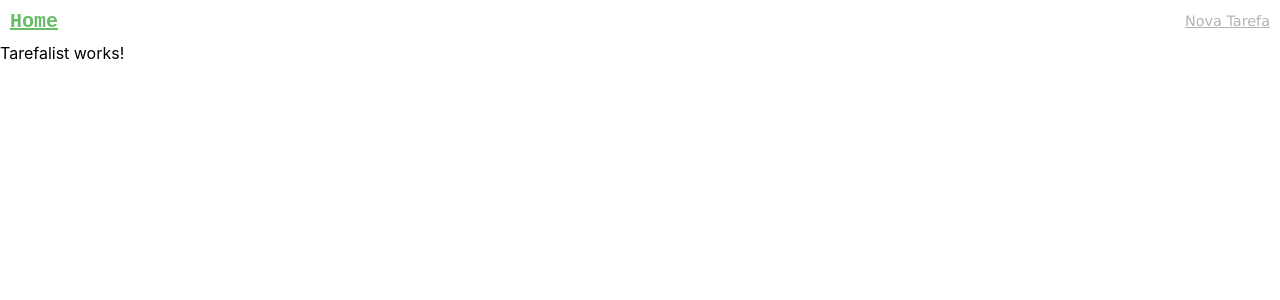
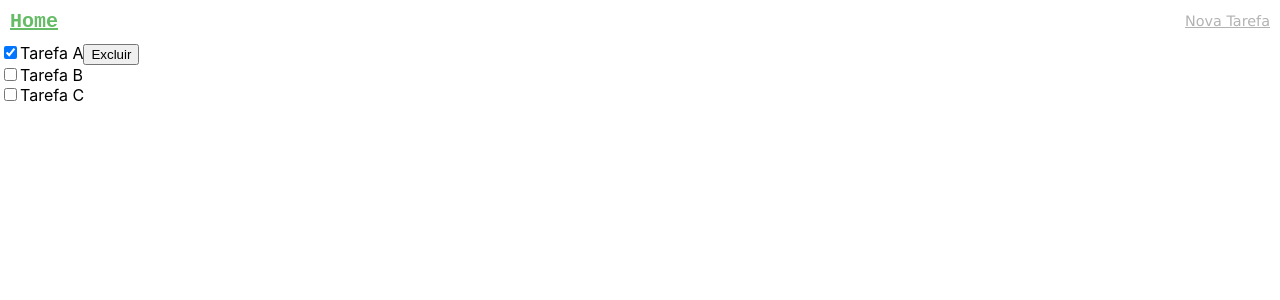
Before and after one commit to robertokondo8496/tarefas, a React (Create React App) app in the folder tarefas/: page /To-Do-List in a window 1280 px wide. Before the commit this address led to /To-Do-List/To-Do-List. Shown: the top 300 px of the page. Built offline with nearby package versions, Linux system fonts and the light colour scheme.

Commit message:
Cria metodos para tarefas

```diff
--- a/tarefas/src/App.js
+++ b/tarefas/src/App.js
@@ -1,3 +1,4 @@
+import { useState } from 'react';
 import {
   BrowserRouter as Router,
   Switch,
@@ -11,12 +12,53 @@ import Header from './components/Header/Header'
 import Home from './components/Home/Home'
 
 function App() {
+
+  const [ ultimoId, setUltimoId ] = useState(3);
+  const [ tarefas, setTarefas ] = useState([
+    { id: 1, completada: true, texto: 'Tarefa A' },
+    { id: 2, completada: false, texto: 'Tarefa B' },
+    { id: 3, completada: false, texto: 'Tarefa C' }
+  ]);
+
+  const setTarefa = (tarefa, completada) => {
+    setTarefas(
+      tarefas.map(_tarefa => {
+        if (_tarefa.id === tarefa.id) {
+          return {
+            id: tarefa.id,
+            completada,
+            texto: tarefa.texto
+          };
+        } else {
+          return _tarefa;
+        }
+      }),
+    );
+  };
+
+  const addTarefa = (texto) => {
+    const novoId = ultimoId + 1;
+    setTarefas([
+      ...tarefas,
+      {
+        id: novoId,
+        completada: false,
+        texto
+      }
+    ]);
+    setUltimoId(novoId);
+  };
+
+  const deleteTarefa = (tarefa) => {
+    setTarefas(tarefas.filter((_tarefa) => _tarefa !== tarefa));
+  };
+
   return (
     <Router>
       <Header />
       <Switch>
         <Route path="/To-Do-List">
-          <Home />
+          <Home tarefas={tarefas} setTarefa={setTarefa} deleteTarefa={deleteTarefa}/>
         </Route>
         <Route exact path="/">
           <Redirect to="/To-Do-List" />
--- a/tarefas/src/components/Home/Home.js
+++ b/tarefas/src/components/Home/Home.js
@@ -1,38 +1,29 @@
-import {
-    NavLink,
-    Redirect,
-    Route,
-    Switch,
-    useRouteMatch
-  } from 'react-router-dom';
+  import './Home.css';
 
-  import './Home.css';
-  import TarefaList from '../TarefaList/TarefaList';
-
-  function Home() {
-
-    const routeMatch = useRouteMatch();
-
+  function Home({tarefas, setTarefa, deleteTarefa}) {
     return (
-      <>
-        <div className="container row sm-vertical">
-          <div className="col sm-full">
-            <main>
-              <Switch>
-                <Route path={`${routeMatch.path}/To-Do-List`}>
-                  <TarefaList />
-                </Route>
-                <Route path={`${routeMatch.path}/Nova-Tarefa`}>
-                  <TarefaList />
-                </Route>
-                <Route path={`${routeMatch.path}/`}>
-                  <Redirect to={`${routeMatch.path}/To-Do-List`} />
-                </Route>
-              </Switch>
-            </main>
-          </div>
+      tarefas.map(tarefa => (
+        <div key={tarefa.id}>
+          <input
+            id={`completada_${tarefa.id}`}
+            type="checkbox"
+            onChange={event => setTarefa(tarefa, event.target.checked)}
+            value={tarefa.completada}
+            defaultChecked={tarefa.completada}
+          />
+          <label htmlFor={`completada_${tarefa.id}`}>
+            { tarefa.texto }
+          </label>
+          { tarefa.completada && (
+            <button
+              type="button"
+              onClick={event => deleteTarefa(tarefa)}
+            >
+              Excluir
+            </button>
+          ) }
         </div>
-      </>
+      ))
     );
   }
 
```
